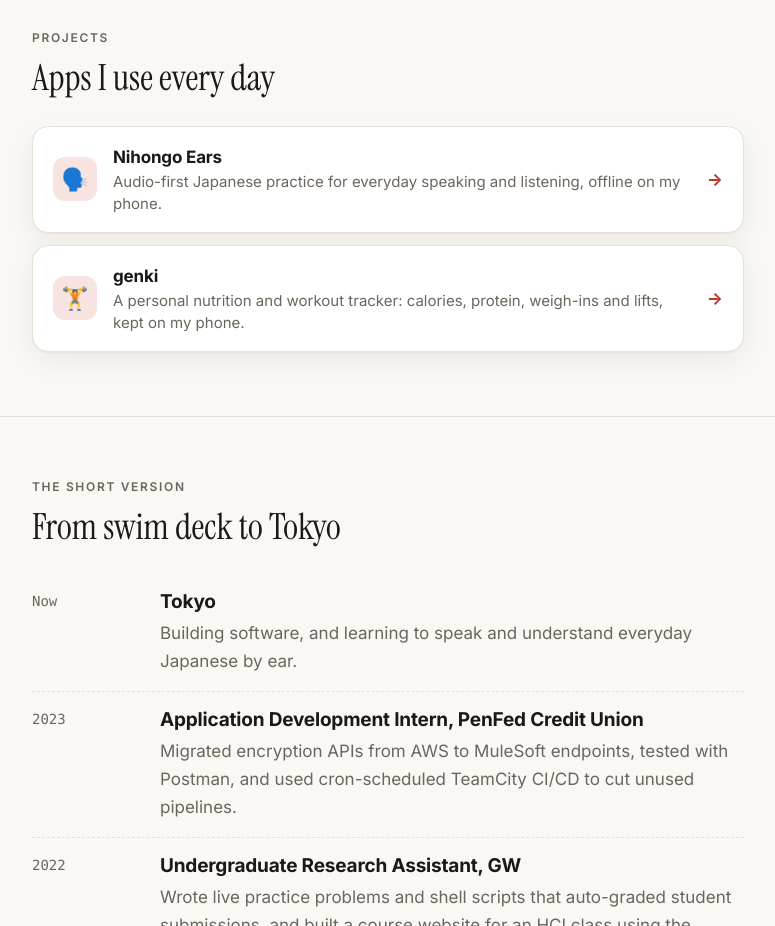
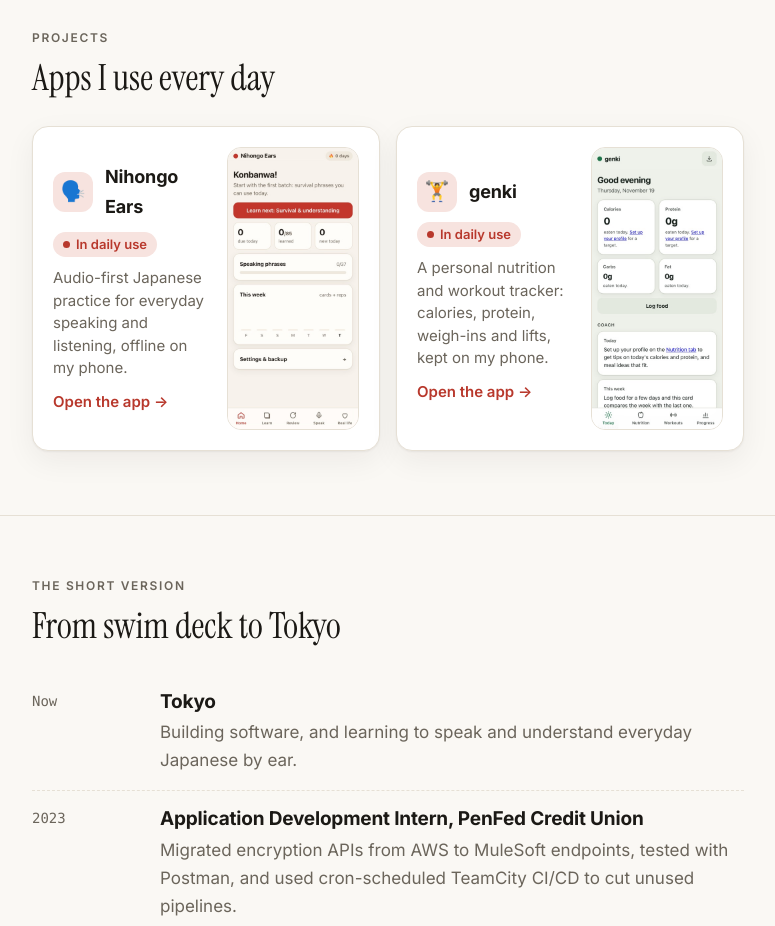
Before and after one commit to syoon291/syoon291.github.io, a plain HTML site: page index.html in a window 1280 px wide. Shown: the part 800-1726 px from the top of the page, without its empty margins (252-1027 px from the left). Drawn offline with Linux system fonts and the light colour scheme.

Commit message:
Add live app screenshots and a status line to the Projects cards
Co-Authored-By: Claude Opus 5.5 <noreply@anthropic.com>
Claude-Session: https://claude.ai/code/session_01QwPqk7gjCxvmVjYvTsKHiB

```diff
--- /dev/null
+++ b/docs/worklog/2026-11/2026-11-19-feat-site-project-cards.json
@@ -0,0 +1 @@
+{"date":"2026-11-19","branch":"feat/site-project-cards","pr":13,"summary":"Gave each Projects card a phone screenshot of the live app, taken with empty data, and an In daily use status line. The cards sit side by side on wide screens and stack on phones."}
--- a/index.html
+++ b/index.html
@@ -62,16 +62,24 @@
         <ul class="apps">
           <li>
             <a class="app" href="https://syoon291.github.io/nihongo/">
-              <span class="icon" aria-hidden="true">🗣️</span>
-              <span><b>Nihongo Ears</b><span class="muted">Audio-first Japanese practice for everyday speaking and listening, offline on my phone.</span></span>
-              <span class="go" aria-hidden="true">→</span>
+              <span class="body">
+                <span class="head"><span class="icon" aria-hidden="true">🗣️</span><b>Nihongo Ears</b></span>
+                <span class="status">In daily use</span>
+                <span class="muted">Audio-first Japanese practice for everyday speaking and listening, offline on my phone.</span>
+                <span class="go">Open the app <span aria-hidden="true">→</span></span>
+              </span>
+              <img class="shot" src="img/projects/nihongo.jpg" width="390" height="844" loading="lazy" alt="Nihongo Ears home screen on a phone: today's lesson, cards due and a weekly practice chart">
             </a>
           </li>
           <li>
             <a class="app" href="https://syoon291.github.io/genki/">
-              <span class="icon" aria-hidden="true">🏋️</span>
-              <span><b>genki</b><span class="muted">A personal nutrition and workout tracker: calories, protein, weigh-ins and lifts, kept on my phone.</span></span>
-              <span class="go" aria-hidden="true">→</span>
+              <span class="body">
+                <span class="head"><span class="icon" aria-hidden="true">🏋️</span><b>genki</b></span>
+                <span class="status">In daily use</span>
+                <span class="muted">A personal nutrition and workout tracker: calories, protein, weigh-ins and lifts, kept on my phone.</span>
+                <span class="go">Open the app <span aria-hidden="true">→</span></span>
+              </span>
+              <img class="shot" src="img/projects/genki.jpg" width="390" height="844" loading="lazy" alt="genki Today screen on a phone: calories, protein, carbs and fat for the day">
             </a>
           </li>
         </ul>
--- a/site.css
+++ b/site.css
@@ -168,12 +168,19 @@ tr.hit td:first-child::after { content: " ★"; color: var(--accent); }
 .linkish { border: 0; background: none; color: var(--accent); font: 600 14px var(--sans); cursor: pointer; padding: 0; text-decoration: underline; text-underline-offset: 3px; }
 
 /* ---------- apps (projects section) ---------- */
-.apps { list-style: none; margin: 28px 0 0; padding: 0; display: grid; gap: 12px; }
-.app { display: grid; grid-template-columns: 44px 1fr auto; align-items: center; gap: 16px; padding: 16px 20px; background: var(--surface); border: 1px solid var(--line); border-radius: 16px; box-shadow: var(--shadow); text-decoration: none; color: var(--ink); }
+.apps { list-style: none; margin: 28px 0 0; padding: 0; display: grid; gap: 16px; }
+@media (min-width: 760px) { .apps { grid-template-columns: 1fr 1fr; } }
+.app { display: grid; grid-template-columns: 1fr 132px; align-items: center; gap: 20px; height: 100%; box-sizing: border-box; padding: 20px; background: var(--surface); border: 1px solid var(--line); border-radius: 16px; box-shadow: var(--shadow); text-decoration: none; color: var(--ink); }
 .app:hover { color: var(--ink); border-color: color-mix(in srgb, var(--accent) 40%, var(--line)); }
-.app .icon { width: 44px; height: 44px; border-radius: 12px; background: var(--accent-soft); display: grid; place-items: center; font-size: 22px; }
-.app b { display: block; font-size: 17px; letter-spacing: -.01em; }
-.app .muted { display: block; font-size: 15px; line-height: 1.5; }
-.app .go { display: inline-block; color: var(--accent); font-weight: 700; transition: transform .15s; }
-.app:hover .go { transform: translateX(2px); }
-@media (max-width: 420px) { .app { grid-template-columns: 40px 1fr; gap: 12px; padding: 14px 16px; } .app .icon { width: 40px; height: 40px; } .app .go { display: none; } }
+.app .body { display: grid; gap: 10px; align-content: center; }
+.app .head { display: flex; align-items: center; gap: 12px; }
+.app .icon { flex: none; width: 40px; height: 40px; border-radius: 12px; background: var(--accent-soft); display: grid; place-items: center; font-size: 20px; }
+.app b { font-size: 18px; letter-spacing: -.01em; }
+.app .status { justify-self: start; display: inline-flex; align-items: center; gap: 6px; padding: 2px 10px; border-radius: 99px; background: var(--accent-soft); color: var(--accent); font-size: 13px; font-weight: 600; }
+.app .status::before { content: ""; width: 7px; height: 7px; border-radius: 50%; background: currentColor; }
+.app .muted { font-size: 15px; line-height: 1.5; }
+.app .go { color: var(--accent); font-size: 15px; font-weight: 600; }
+.app .go span { display: inline-block; transition: transform .15s; }
+.app:hover .go span { transform: translateX(2px); }
+.app .shot { display: block; width: 100%; height: auto; border-radius: 14px; border: 1px solid var(--line); background: var(--line); }
+@media (max-width: 420px) { .app { grid-template-columns: 1fr 104px; gap: 14px; padding: 16px; } .app .icon { width: 36px; height: 36px; font-size: 18px; } }
```
Also changed, not shown: img/projects/genki.jpg (added), img/projects/nihongo.jpg (added), 1 other file.
